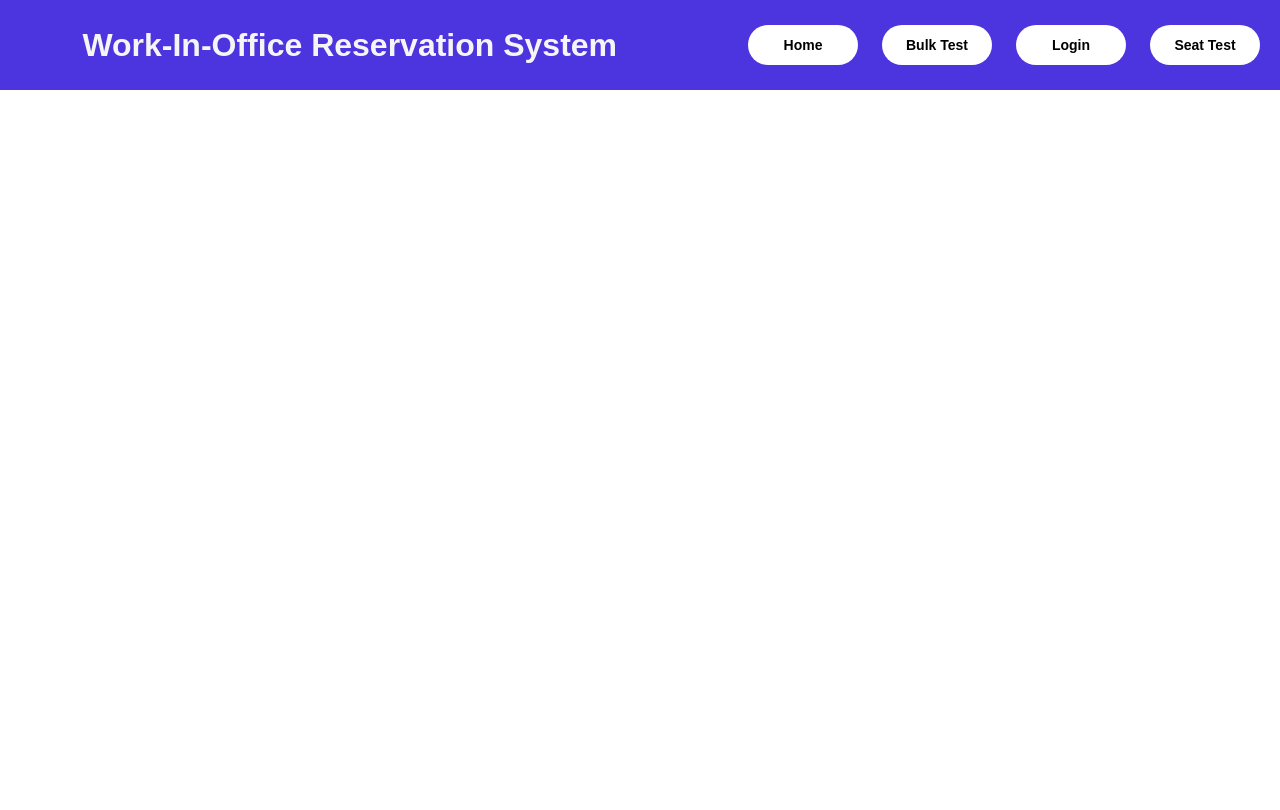
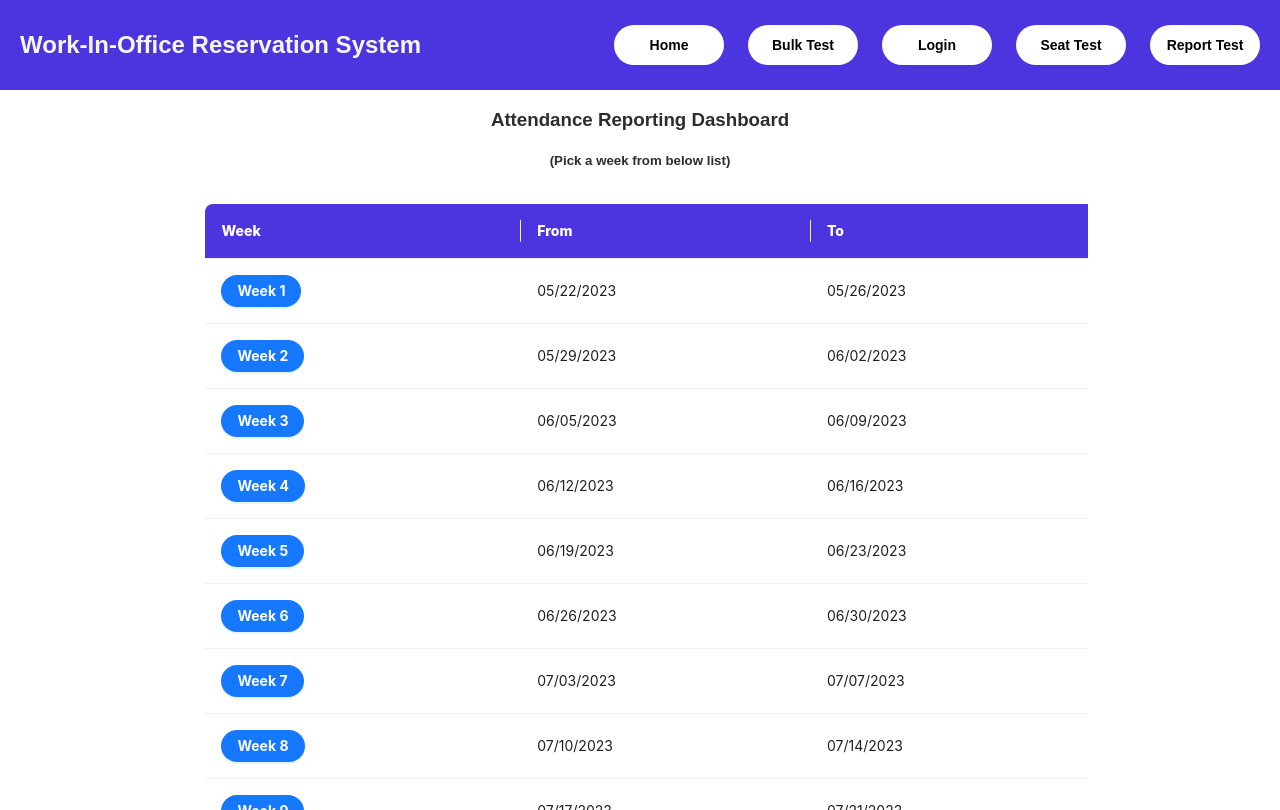
Before and after one commit to shailbpatel/275_frontend, a React (Create React App) app: page /employee/employeeid/attendacereport in a window 1280 px wide. Built offline with nearby package versions, Linux system fonts and the light colour scheme.

Commit message:
UI for attendance reporting dashboard

```diff
--- a/src/App.js
+++ b/src/App.js
@@ -7,6 +7,7 @@ import LandingPage from "./Components/LandingPage/LandingPage";
 import BulkReservation from "./Components/BulkReservation/BulkReservation";
 import SeatReservation from "./Components/SeatReservation/SeatReservation";
 import ComplianceCheck from "./Components/ComplianceCheck/ComplianceCheck";
+import AttendanceReport from "./Components/AttendanceReport/AttendanceReport";
 
 function App() {
   return (
@@ -33,6 +34,11 @@ function App() {
               exact
               element={<ComplianceCheck />}
             />
+            <Route
+              path="/employee/employeeid/attendacereport"
+              exact
+              element={<AttendanceReport />}
+            />
           </Routes>
         </GoogleOAuthProvider>
       </BrowserRouter>
--- /dev/null
+++ b/src/Components/AttendanceReport/AttendanceReport.js
@@ -0,0 +1,169 @@
+import React, { useState } from "react";
+import moment from "moment";
+import {
+  Table,
+  Button,
+  Modal,
+  Col,
+  Card,
+  Statistic,
+  Row,
+  Typography,
+} from "antd";
+import "./styles.css";
+
+const AttendanceReport = () => {
+  const [isModalOpen, setIsModalOpen] = useState(false);
+  const [modalTitle, setModalTitle] = useState("");
+  const [meetRate, setMeetRate] = useState("0");
+  const [complianceRate, setComplianceRate] = useState("0");
+  const [additionalSeats, setAdditionalSeats] = useState("0");
+
+  const showModal = (week) => {
+    setModalTitle(
+      <Typography style={{ fontWeight: "bold", fontSize: "16px" }}>
+        Attendance Report for week {week.key} ({week.from} to {week.to})
+      </Typography>
+    );
+    setMeetRate("87");
+    setComplianceRate("80");
+    setAdditionalSeats("20");
+    setIsModalOpen(true);
+  };
+
+  const handleOk = () => {
+    setIsModalOpen(false);
+  };
+
+  const handleCancel = () => {
+    setIsModalOpen(false);
+  };
+
+  const columns = [
+    {
+      title: "Week",
+      dataIndex: "week",
+      key: "week",
+    },
+    {
+      title: "From",
+      dataIndex: "from",
+      key: "from",
+    },
+    {
+      title: "To",
+      dataIndex: "to",
+      key: "to",
+    },
+  ];
+
+  const data = [];
+  let startOfWeek = moment().startOf("isoWeek");
+
+  for (let i = 1; i <= 10; i++) {
+    const from = startOfWeek.format("MM/DD/YYYY");
+    const to = startOfWeek.clone().add(4, "days").format("MM/DD/YYYY");
+    const key = i;
+
+    const week = {
+      key: key,
+      week: (
+        <Button
+          type="primary"
+          shape="round"
+          onClick={() => showModal({ from, to, key })}
+        >
+          <b>Week {i}</b>
+        </Button>
+      ),
+      from,
+      to,
+    };
+
+    data.push(week);
+    startOfWeek.add(1, "week");
+  }
+
+  const App = () => (
+    <>
+      <Modal
+        title={modalTitle}
+        open={isModalOpen}
+        onOk={handleOk}
+        onCancel={handleCancel}
+      >
+        <Row gutter={16}>
+          <Col span={8}>
+            <Card bordered={false} className="my-card">
+              <Statistic
+                title={
+                  <Typography style={{ fontWeight: "600" }}>
+                    Overall Attendance Meet Rate
+                  </Typography>
+                }
+                value={meetRate}
+                precision={2}
+                valueStyle={{
+                  color: "#3f8600",
+                  fontWeight: "500",
+                }}
+                titleStyle={{
+                  fontWeight: "bold", // set the desired font weight value for the title
+                }}
+                suffix="%"
+              />
+            </Card>
+          </Col>
+          <Col span={8}>
+            <Card bordered={false}>
+              <Statistic
+                title={
+                  <Typography style={{ fontWeight: "600" }}>
+                    Employee Compliance Rate
+                  </Typography>
+                }
+                value={complianceRate}
+                precision={2}
+                valueStyle={{
+                  color: "#3f8600",
+                  fontWeight: "500",
+                }}
+                suffix="%"
+              />
+            </Card>
+          </Col>
+          <Col span={8}>
+            <Card bordered={false}>
+              <Statistic
+                title={
+                  <Typography style={{ fontWeight: "600" }}>
+                    Number of Additional Seats
+                  </Typography>
+                }
+                value={additionalSeats}
+                valueStyle={{
+                  color: "#3f8600",
+                  fontWeight: "500",
+                }}
+              />
+            </Card>
+          </Col>
+        </Row>
+      </Modal>
+      <div className="attendance_report_tbl">
+        <div className="title">
+          <h3>Attendance Reporting Dashboard</h3>
+          <h5>(Pick a week from below list)</h5>
+        </div>
+
+        <div>
+          <Table columns={columns} dataSource={data} />
+        </div>
+      </div>
+    </>
+  );
+
+  return <App />;
+};
+
+export default AttendanceReport;
--- /dev/null
+++ b/src/Components/AttendanceReport/styles.css
@@ -0,0 +1,56 @@
+.title {
+  text-align: center;
+}
+
+.attendace_report {
+  width: fit-content;
+}
+
+.attendance_report_tbl {
+  width: 70%;
+  position: absolute;
+  height: 90vh;
+  overflow: auto;
+  margin-left: 15%;
+}
+
+.attendance_report_tbl .ant-table-content table {
+  margin: 1.5%;
+}
+
+.attendance_report_tbl .ant-table-thead > tr > th {
+  background-color: #4c35de;
+  color: white;
+  font-weight: 800;
+}
+
+/* Animation for table headers */
+.attendance_report_tbl .ant-table-thead > tr > th {
+  animation: fade-in 0.5s ease-in-out;
+}
+
+/* Animation for table rows */
+.attendance_report_tbl .ant-table-tbody > tr {
+  animation: fade-in 0.5s ease-in-out;
+}
+
+/* Keyframes for the animation */
+@keyframes fade-in {
+  0% {
+    opacity: 0;
+    transform: translateY(-10px);
+  }
+  100% {
+    opacity: 1;
+    transform: translateY(0);
+  }
+}
+
+.ant-table-thead > tr > th > td {
+  background-color: blue;
+  animation: fadeIn 1.5s ease-in-out;
+}
+
+.my-card .ant-card-head-title {
+  font-weight: bold;
+}
--- a/src/Components/Header/Navbar.js
+++ b/src/Components/Header/Navbar.js
@@ -31,6 +31,11 @@ export default function Navbar() {
             <button className="nav_btn">Seat Test </button>
           </Link>
         </li>
+        <li>
+          <Link to="/employee/employeeid/attendacereport">
+            <button className="nav_btn">Report Test </button>
+          </Link>
+        </li>
       </ul>
     </nav>
   );
--- a/src/Components/Header/styles.css
+++ b/src/Components/Header/styles.css
@@ -19,8 +19,20 @@ body {
 }
 
 .site-title {
-  font-size: 2rem;
-  margin-left: 5%;
+  font-size: 24px;
+  font-weight: bold;
+}
+
+@media (max-width: 1012px) {
+  .site-title {
+    font-size: 18px;
+  }
+}
+
+@media (max-width: 480px) {
+  .site-title {
+    font-size: 16px;
+  }
 }
 
 .nav ul {
```
